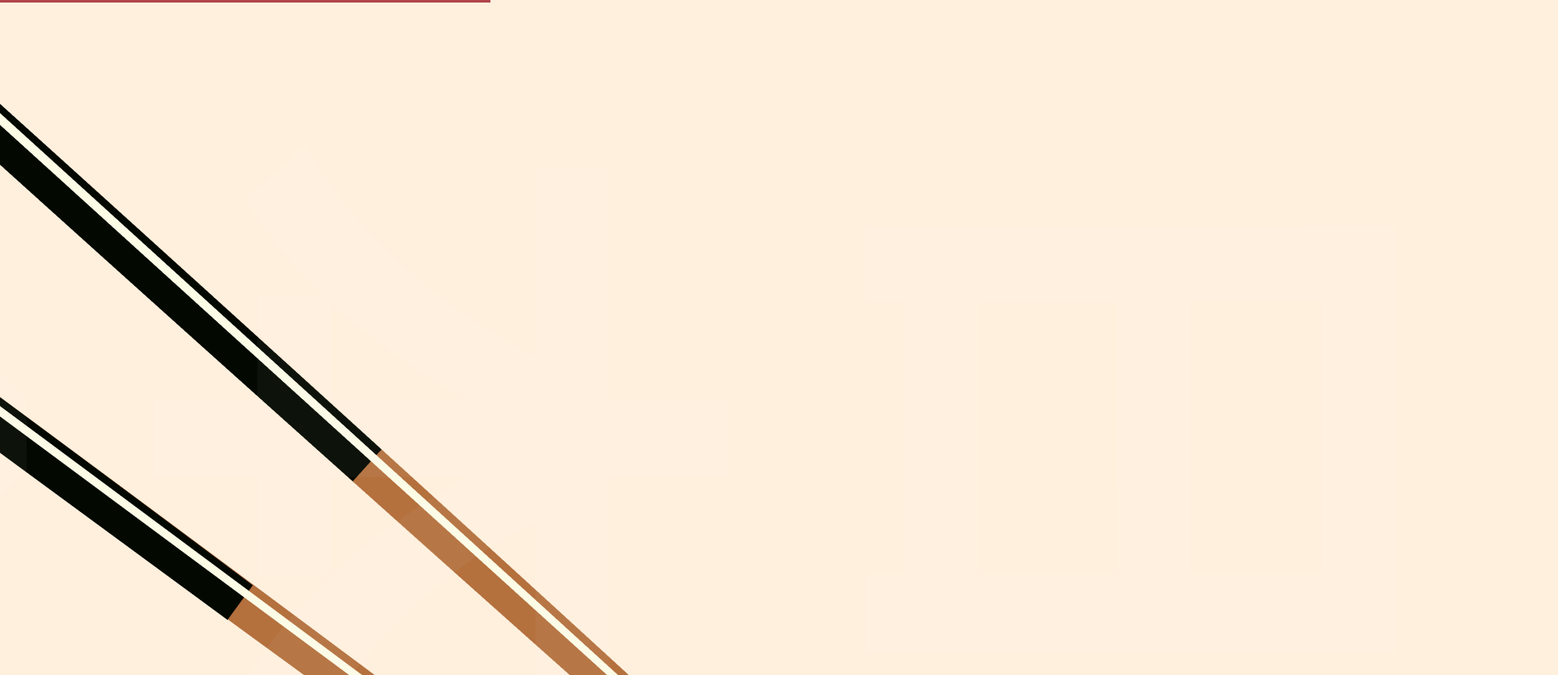
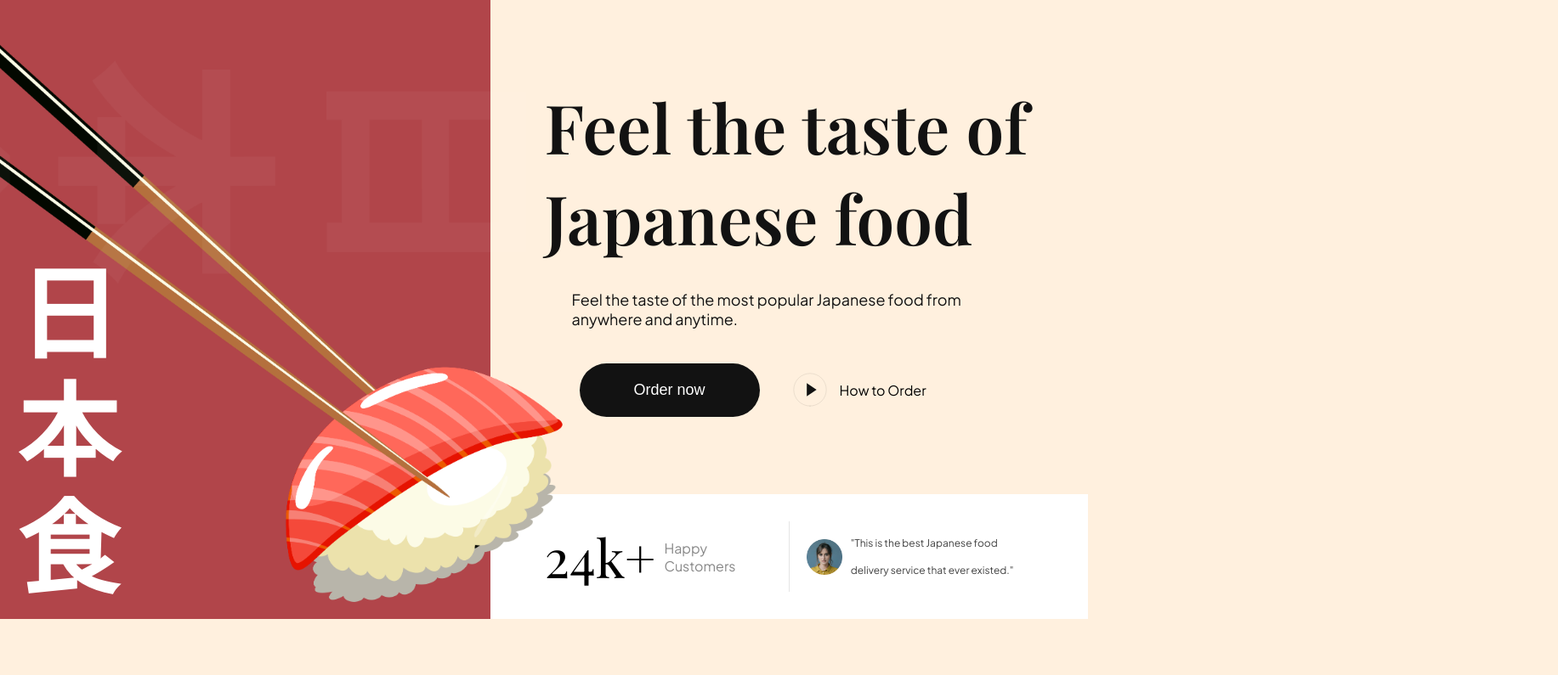
Before and after one commit to arina-zinievych/sushiman, a website built with Vite: page index.html in a window 1280 px wide. Shown: the part 69-864 px from the top of the page at 85% size, 1833 px wide, since content can reach past the window. After the commit the page ends 800 px from the top, so only its background shows below. Built offline with nearby package versions, Linux system fonts and the light colour scheme.

Commit message:
create and styled hero section

```diff
--- a/css/sections/hero.css
+++ b/css/sections/hero.css
@@ -0,0 +1,175 @@
+.hero {
+    display: flex;
+    min-height: calc(100vh - 74px);
+    overflow: hidden;
+}
+
+.hero-image {
+    flex: 1;
+    display: flex;
+    flex-direction: column;
+
+    position: relative;
+    z-index: 5;
+}
+
+.hero-image img {
+   width: 120%;
+   height: 100%;
+   object-fit: contain;
+}
+
+.hero-image__overlay {
+    position: absolute;
+    inset: 0;
+    width: 100%;
+
+    background-color: var(--primary-color);
+    z-index: -1;
+}
+
+.hero-image h2 {
+    position: absolute;
+    bottom: 0;
+    padding: 20px;
+
+    font-family: var(--playfair-display);
+    font-weight: 700;
+    font-size: 120px;
+    line-height: 138px;
+    color: var(--color-white);
+}
+
+.hero-content {
+    flex: 1.22;
+    display: flex;
+    justify-content: space-between;
+    flex-direction: column;
+}
+
+.hero-content-info {
+    padding: 64px;
+    flex: 1;
+    display: flex;
+    justify-content: center;
+    flex-direction: column;
+}
+
+.hero-content-info h1 {
+    font-size: 80px;
+    font-weight: 600;
+    font-family: var(--playfair-display);
+    color: var(--secondary-color);
+}
+
+.hero-content-info p {
+    margin: 32px 0 0 32px;
+
+    font-family: var(--plus-jakarta-sans);
+    color: var(--secondary-color);
+    font-size: 18px;
+    font-weight: 400;
+}
+
+.hero-content__buttons {
+    margin: 41px 0 0 41px;
+
+    display: flex;
+    flex-wrap: wrap;
+    gap: 36px;
+}
+
+.hero-content__order-button {
+    padding: 20px;
+    border-radius: 36px;
+    min-width: 212px;
+    outline: none;
+    border: none;
+    background: var(--secondary-color);
+
+    cursor: pointer;
+
+    color: var(--color-white);
+    font-weight: 500;
+    font-size: 18px;
+    line-height: 23px;
+}
+
+.hero-content__play-button {
+    outline: none;
+    border: none;
+    background: transparent;
+
+    cursor: pointer;
+
+    display: flex;
+    align-items: center;
+
+    font-size: 16px;
+    line-height: 19px;
+    color: var(--black-200);
+    font-family: var(--plus-jakarta-sans);
+}
+
+.hero-content__play-button img {
+    margin-right: 12px;
+
+    width: 46px;
+    height: 46px;
+    object-fit: contain;
+}
+
+.hero-content__testimonial {
+    padding: 32px 64px;
+
+    display: flex;
+    flex-wrap: wrap;
+    gap: 20px;
+
+    background: var(--color-white);
+}
+
+.hero-content__customer {
+    flex: 1;
+    gap: 10px;
+}
+
+.hero-content__customer h4 {
+    font-size: 62px;
+    font-weight: 400;
+    font-family: var(--playfair-display);
+}
+
+.hero-content__customer p {
+    font-size: 16px;
+    font-weight: 400;
+    font-family: var(--plus-jakarta-sans);
+    color: var(--secondary-color);
+    opacity: 0.5;
+}
+
+.hero-content__review {
+    flex: 1;
+    display: flex;
+    align-items: center;
+    gap: 10px;
+
+    padding-left: 20px;
+    border-left: 1px solid rgba(2, 2, 2, 0.1);
+    min-width: 200px;
+}
+
+.hero-content__review img {
+    width: 42px;
+    height: 42px;
+    object-fit: contain;
+}
+
+.hero-content__review p {
+    font-size: 12px;
+    font-weight: 400;
+    line-height: 32px;
+    font-family: var(--plus-jakarta-sans);
+    color: var(--secondary-color);
+    opacity: 0.8;
+}
--- a/index.html
+++ b/index.html
@@ -45,14 +45,41 @@
     <section class="hero">
         <div class="hero-image">
             <img src="assets/sushi-1.png" alt="sushi" />
+            <h2>
+                日 <br />
+                本 <br />
+                食
+            </h2>
+
+            <div class="hero-image__overlay"></div>
         </div>
-        <h2>
-            日 <br />
-            本 <br />
-            食
-        </h2>
 
-        <div class="hero-image__overlay"></div>
+        <div class="hero-content">
+            <div class="hero-content-info">
+                <h1>Feel the taste of Japanese food</h1>
+                <p>Feel the taste of the most popular Japanese food from anywhere and anytime.</p>
+
+                <div class="hero-content__buttons">
+                    <button class="hero-content__order-button">Order now</button>
+                    <button class="hero-content__play-button">
+                        <img src="assets/play-circle.svg" alt="play" />
+                        How to Order
+                    </button>
+                </div>
+            </div>
+
+            <div class="hero-content__testimonial">
+                <div class="hero-content__customer flex-center">
+                    <h4>24<span>k+</span></h4>
+                    <p>Happy Customers</p>
+                </div>
+
+                <div class="hero-content__review">
+                    <img src="assets/user.png" alt="user" />
+                    <p>"This is the best Japanese food delivery service that ever existed."</p>
+                </div>
+            </div>
+        </div>
     </section>
 
 
```
